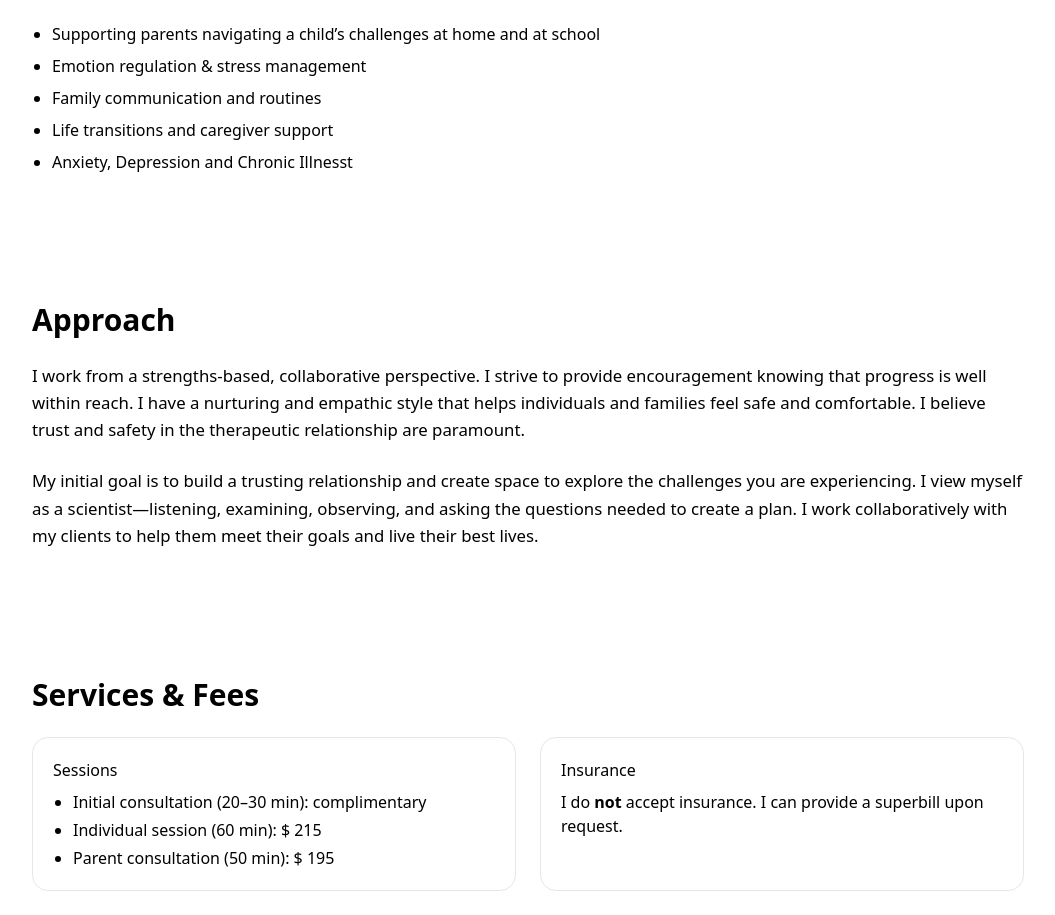
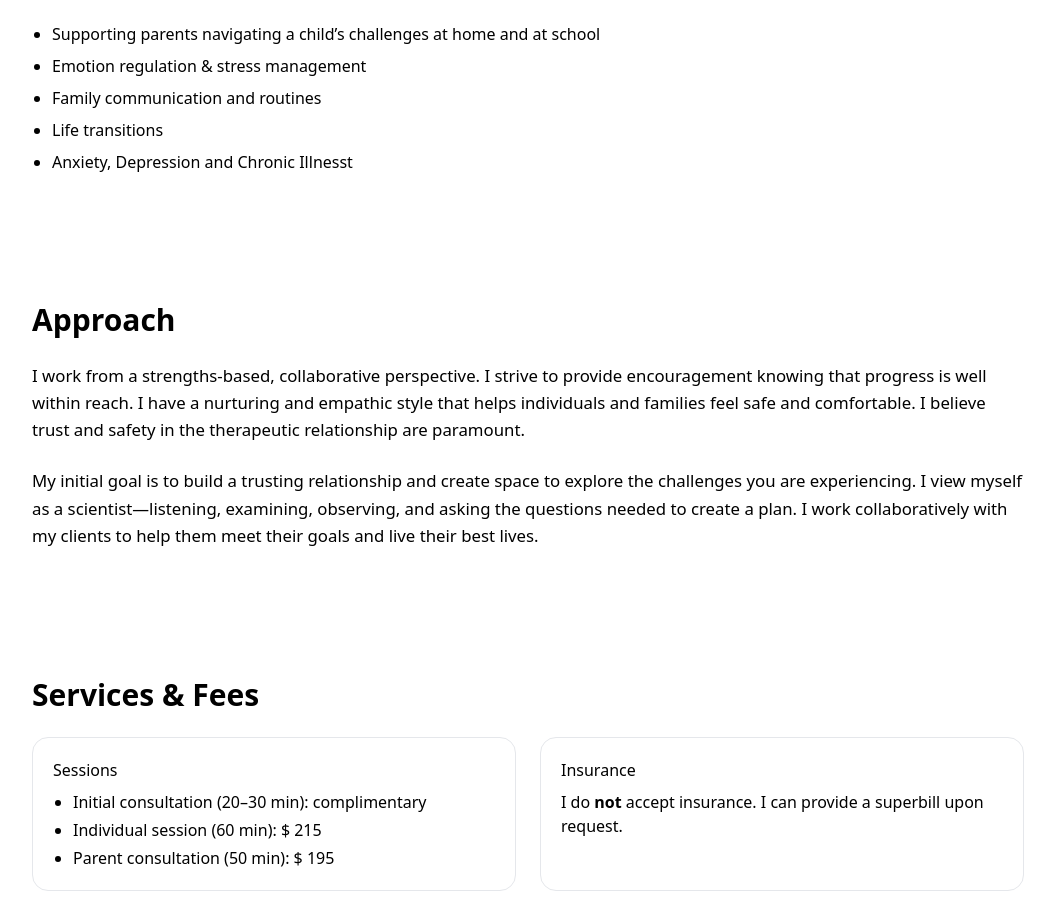
Before and after one commit to mbdiamo/therapy-site, a React (Vite) app: page / in a window 1280 px wide. Shown: the part 1610-2525 px from the top of the page, without its empty margins (112-1167 px from the left). Built offline with nearby package versions, Linux system fonts and the light colour scheme.

Commit message:
Update App.jsx

```diff
--- a/src/App.jsx
+++ b/src/App.jsx
@@ -163,7 +163,7 @@ export default function App() {
           <li>Supporting parents navigating a child’s challenges at home and at school</li>
           <li>Emotion regulation & stress management</li>
           <li>Family communication and routines</li>
-          <li>Life transitions and caregiver support</li>
+          <li>Life transitions</li>
           <li>Anxiety, Depression and Chronic Illnesst</li>
         </ul>
       </Section>
```
